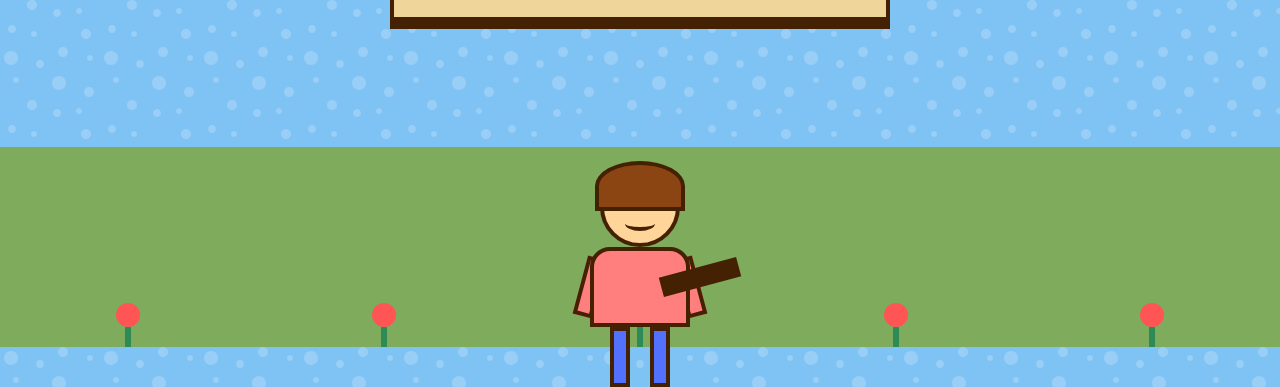
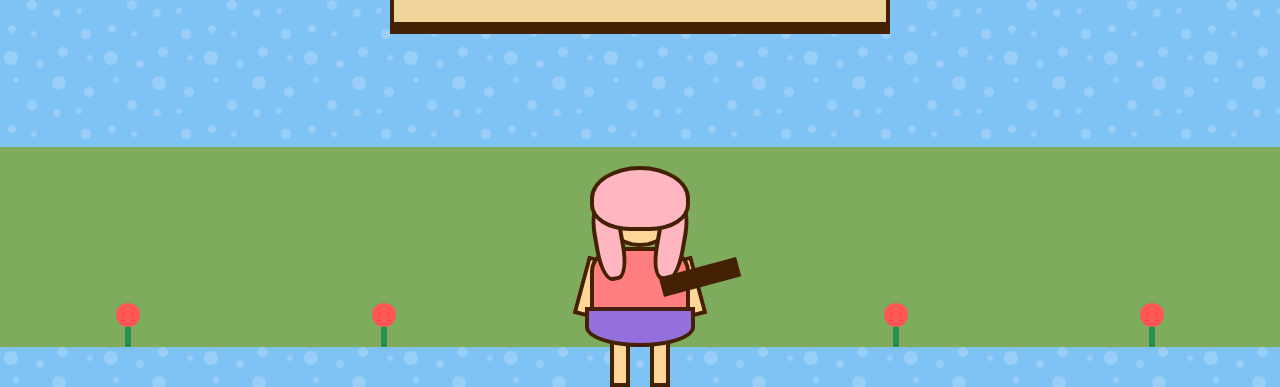
Before and after one commit to MoiraDaniellaSebastian/Valorantzzzzzzz, a plain HTML site: page index.html in a window 1280 px wide. Shown: the part 453-840 px from the top of the page. Drawn offline with Linux system fonts and the light colour scheme.

Commit message:
Update index.html

```diff
--- a/index.html
+++ b/index.html
@@ -104,17 +104,44 @@
             border-radius: 50%;
         }
 
+        /* Girl-specific styles */
         .hair {
             position: absolute;
-            top: -10px;
+            top: -5px;
             left: 50%;
             transform: translateX(-50%);
-            width: 90px;
-            height: 50px;
-            background-color: #8b4513;
+            width: 100px;
+            height: 65px;
+            background-color: #FFB6C1; /* Pink hair */
             border: 4px solid #452103;
-            border-radius: 50% 50% 0 0;
+            border-radius: 50% 50% 40% 40%;
             z-index: 1;
+        }
+
+        .ponytail-left {
+            position: absolute;
+            top: 30px;
+            left: -10px;
+            width: 30px;
+            height: 80px;
+            background-color: #FFB6C1;
+            border: 4px solid #452103;
+            border-radius: 40% 0 40% 40%;
+            transform: rotate(-10deg);
+            z-index: 0;
+        }
+
+        .ponytail-right {
+            position: absolute;
+            top: 30px;
+            right: -10px;
+            width: 30px;
+            height: 80px;
+            background-color: #FFB6C1;
+            border: 4px solid #452103;
+            border-radius: 0 40% 40% 40%;
+            transform: rotate(10deg);
+            z-index: 0;
         }
 
         .body {
@@ -124,9 +151,9 @@
             transform: translateX(-50%);
             width: 100px;
             height: 80px;
-            background-color: #ff7f7f;
+            background-color: #ff7f7f; /* Pink dress/top */
             border: 4px solid #452103;
-            border-radius: 20px 20px 0 0;
+            border-radius: 30% 30% 0 0;
             z-index: 1;
         }
 
@@ -135,7 +162,7 @@
             top: 150px;
             width: 20px;
             height: 60px;
-            background-color: #ff7f7f;
+            background-color: #ffd59a; /* Skin tone matching face */
             border: 4px solid #452103;
             z-index: 0;
         }
@@ -155,7 +182,7 @@
             top: 220px;
             width: 20px;
             height: 60px;
-            background-color: #5271ff;
+            background-color: #ffd59a; /* Skin tone */
             border: 4px solid #452103;
         }
 
@@ -167,6 +194,19 @@
             right: 90px;
         }
 
+        .skirt {
+            position: absolute;
+            top: 200px;
+            left: 50%;
+            transform: translateX(-50%);
+            width: 110px;
+            height: 40px;
+            background-color: #9370DB; /* Purple skirt */
+            border: 4px solid #452103;
+            border-radius: 0 0 50% 50%;
+            z-index: 2;
+        }
+
         .mouth {
             position: absolute;
             top: 45px;
@@ -176,6 +216,24 @@
             height: 15px;
             border-bottom: 4px solid #452103;
             border-radius: 0 0 50% 50%;
+        }
+
+        .cheeks {
+            position: absolute;
+            top: 40px;
+            left: 50%;
+            transform: translateX(-50%);
+            width: 70px;
+            display: flex;
+            justify-content: space-between;
+        }
+
+        .cheek {
+            width: 12px;
+            height: 6px;
+            background-color: #ffb3b3;
+            border-radius: 50%;
+            opacity: 0.7;
         }
 
         .farmer-gun {
@@ -197,7 +255,7 @@
             padding: 10px 20px;
             font-family: 'VT323', monospace;
             font-size: 20px;
-            margin-top: 20px;
+            margin: 15px 10px;
             cursor: pointer;
             transition: transform 0.1s;
             box-shadow: 0 4px 0 #452103;
@@ -421,13 +479,19 @@
             transition: opacity 0.3s;
             pointer-events: none;
         }
+
+        .button-container {
+            display: flex;
+            flex-wrap: wrap;
+            justify-content: center;
+        }
     </style>
 </head>
 <body>
     <div class="grass"></div>
 
     <div class="message-box">
-    <h1>BUZZLIGHTYEAR BEST VALORANT PLAYER EVER</h1>
+        <h1>BUZZLIGHTYEAR1 IS THE BEST VALORANT PLAYER EVER</h1>
         <div class="button-container">
             <button class="button" id="ace-button">GET ACE</button>
             <button class="button" id="dance-button">DANCE</button>
@@ -443,13 +507,20 @@
         <div class="farmer" id="farmer">
             <div class="head">
                 <div class="hair"></div>
+                <div class="ponytail-left"></div>
+                <div class="ponytail-right"></div>
                 <div class="eyes">
                     <div class="eye"></div>
                     <div class="eye"></div>
                 </div>
+                <div class="cheeks">
+                    <div class="cheek"></div>
+                    <div class="cheek"></div>
+                </div>
                 <div class="mouth"></div>
             </div>
             <div class="body"></div>
+            <div class="skirt"></div>
             <div class="arm left"></div>
             <div class="arm right"></div>
             <div class="leg left"></div>
@@ -490,7 +561,7 @@
 
     <script>
         // Speech bubble messages
-    const speeches = ["Headshot!", "Easy!", "Watch this!", "GG!", "Ace incoming!", "Radiant skills!"];
+        const speeches = ["Headshot!", "buzzlightyear1 is unstoppable!", "Watch this!", "GG!", "Ace incoming!", "Radiant skills!"];
 
         // DOM Elements
         const farmer = document.getElementById('farmer');
```
Lines whose indentation alone changed are shown as unchanged.
